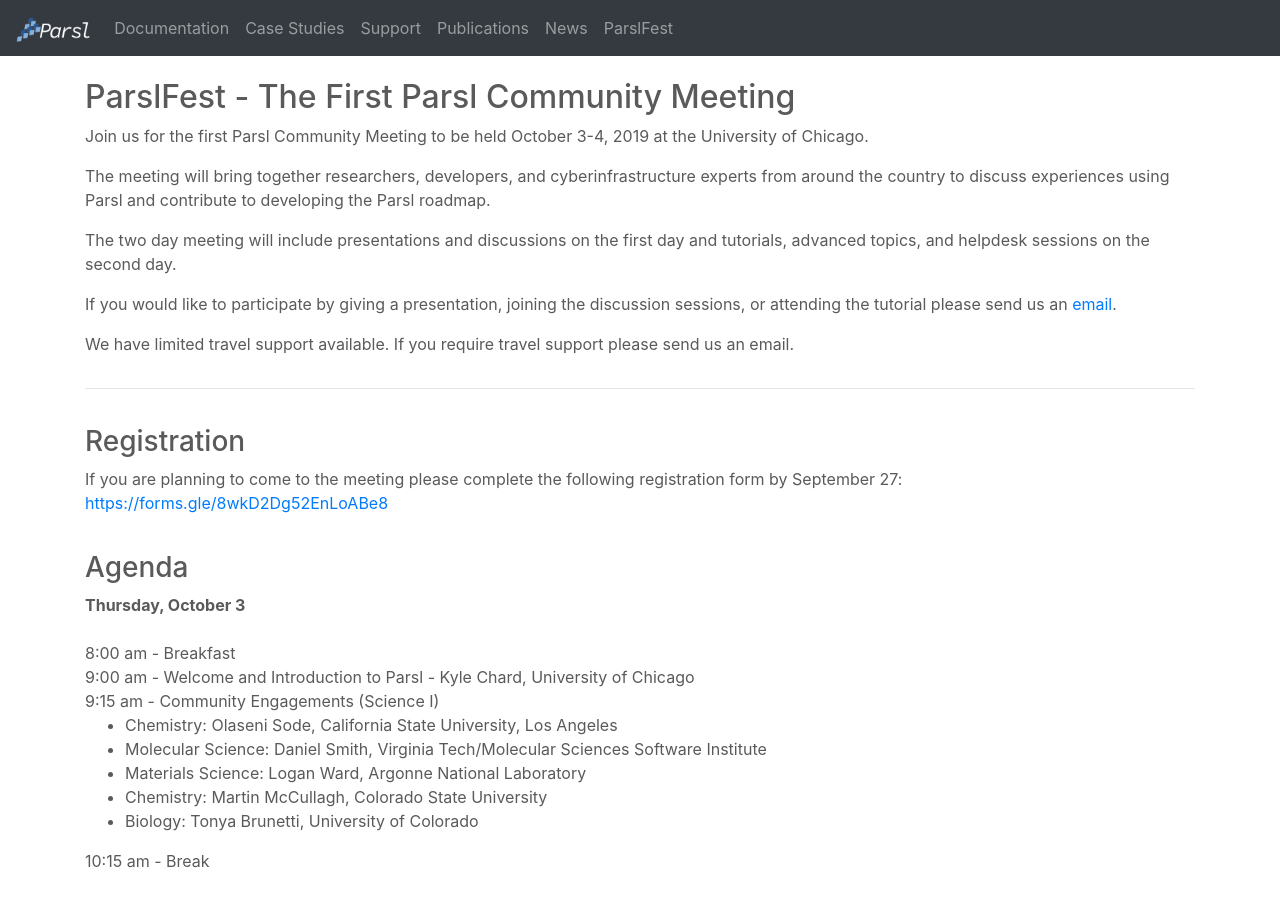
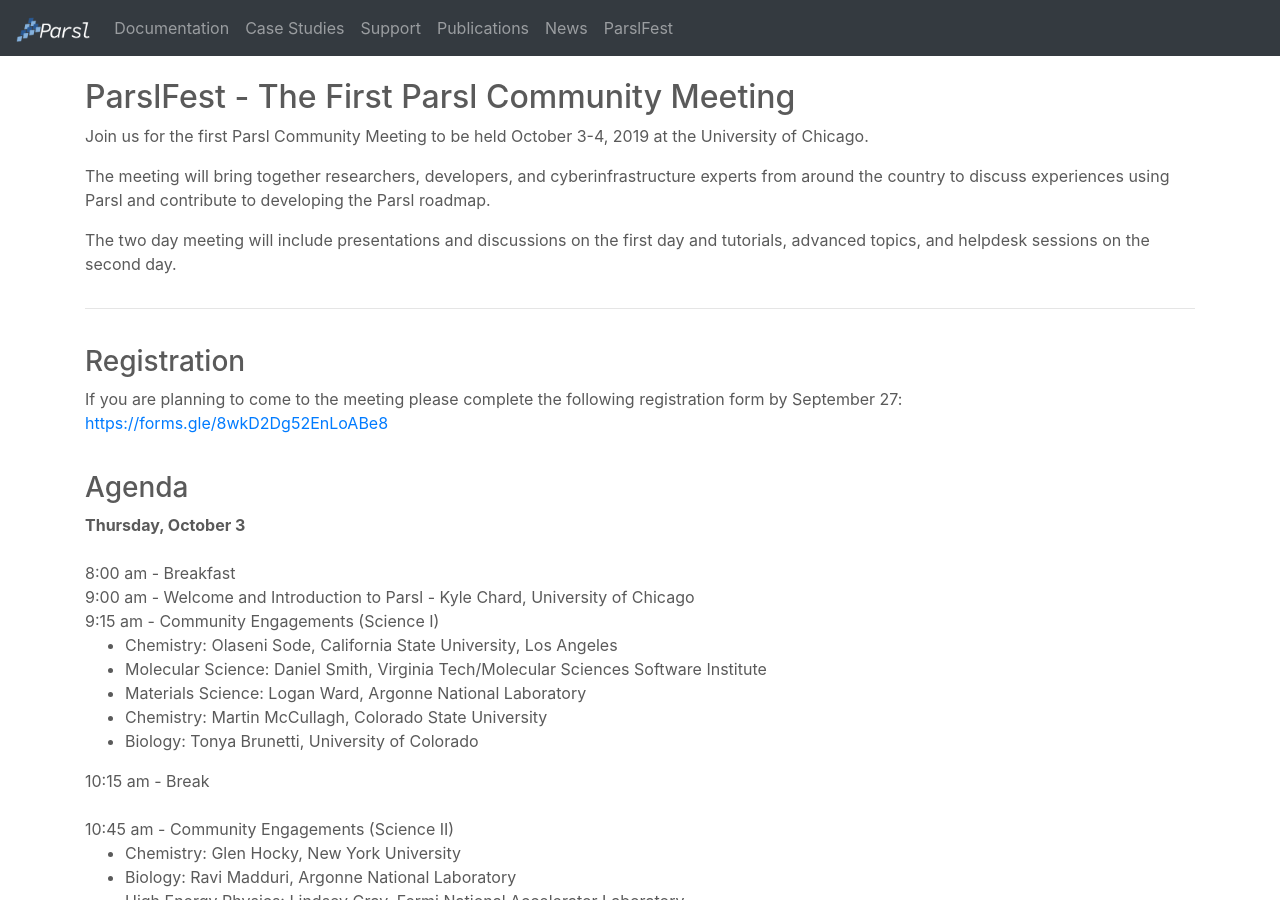
Before and after one commit to Parsl/parsl.github.io, a Jekyll site: the page built from parslfest.html, in a window 1280 px wide and 900 px high. Built offline with Jekyll 4.4.1, drawn with Linux system fonts in a browser that asks for light colours; some of the changed text lies outside the part shown.

Commit message:
remove pre-event/pre-registration content

```diff
--- a/parslfest.html
+++ b/parslfest.html
@@ -19,9 +19,6 @@
       <p>Join us for the first Parsl Community Meeting to be held October 3-4, 2019 at the University of Chicago. </p>
       <p>The meeting will bring together researchers, developers, and cyberinfrastructure experts from around the country to discuss experiences using Parsl and contribute to developing the Parsl roadmap.</p>
       <p>The two day meeting will include presentations and discussions on the first day and tutorials, advanced topics, and helpdesk sessions on the second day.</p>
-
-      <p>If you would like to participate by giving a presentation, joining the discussion sessions, or attending the tutorial please send us an <a href='mailto:parsl@googlegroups.com'>email</a>. </p>
-      <p>We have limited travel support available. If you require travel support please send us an email.</p>
 
     </div>
    </div>
@@ -161,10 +158,8 @@
       </p>
 
       <p>
-      <b>Travel Support:</b> We have a limited amount of travel support available. Please let us know if you need travel support to attend the meeting.
+      Contact us at <a href='mailto:parsl@googlegroups.com'>parsl@googlegroups.com</a>.
       </p>
-
-
 
      </div>
    </div>
```
